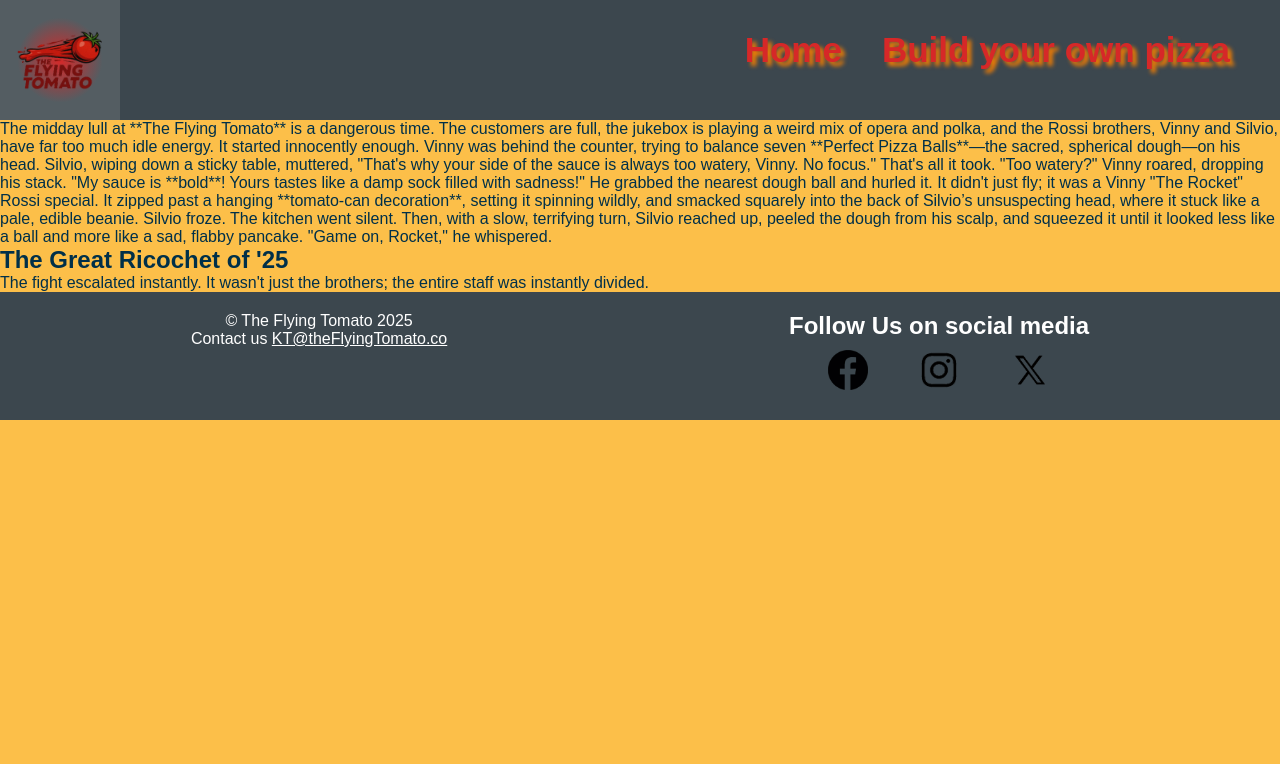
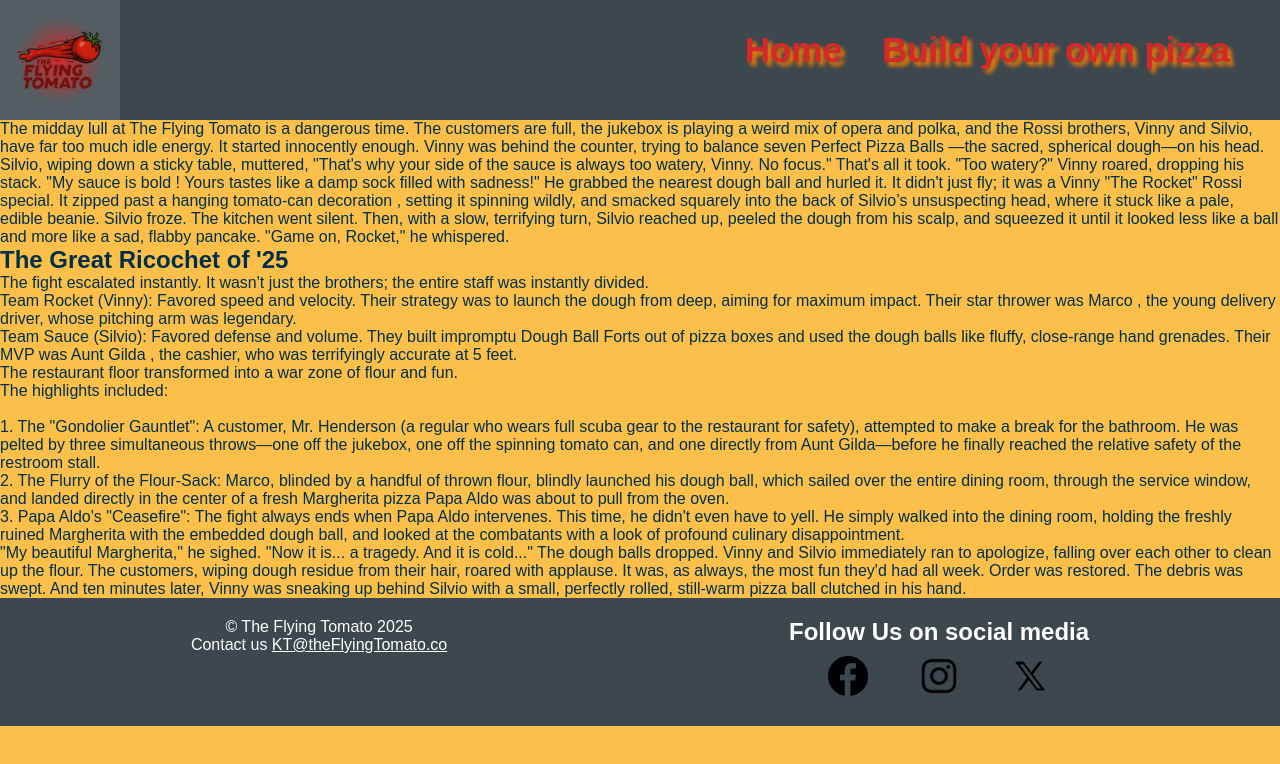
Before and after one commit to MrKad3n/Coffe, a plain HTML site: page pizza/Ball.html in a window 1280 px wide. Drawn offline with Linux system fonts and the light colour scheme; files whose address does not match are found by name.

Commit message:
Update Ball.html

```diff
--- a/pizza/Ball.html
+++ b/pizza/Ball.html
@@ -1,7 +1,7 @@
 		<title>The Flying Tomato</title>
 		<meta charset="UTF-8">
-		<meta name="description" content="">
-		<meta name="keywords" content="">
+		<meta name="description" content="The Flying Tomato Pizza">
+		<meta name="keywords" content="Pizzaball, flying tomato, tomato, flying, the flying, the tomato, pizza">
 		<meta name="display" content="width=device-width initial-scale=1.0">
 		<link rel="stylesheet" href="styles/style.css">
         <link rel="icon" href="./images/logo.png" type="image/x-icon">
@@ -31,17 +31,31 @@
         </div>
 
 		<main>
-            <p>The midday lull at **The Flying Tomato** is a dangerous time. The customers are full, the jukebox is playing a weird mix of opera and polka, and the Rossi brothers, Vinny and Silvio, have far too much idle energy.
-It started innocently enough. Vinny was behind the counter, trying to balance seven **Perfect Pizza Balls**—the sacred, spherical dough—on his head. Silvio, wiping down a sticky table, muttered, "That's why your side of the sauce is always too watery, Vinny. No focus."
+            <p>The midday lull at   The Flying Tomato   is a dangerous time. The customers are full, the jukebox is playing a weird mix of opera and polka, and the Rossi brothers, Vinny and Silvio, have far too much idle energy.
+It started innocently enough. Vinny was behind the counter, trying to balance seven   Perfect Pizza Balls  —the sacred, spherical dough—on his head. Silvio, wiping down a sticky table, muttered, "That's why your side of the sauce is always too watery, Vinny. No focus."
 That's all it took.
-"Too watery?" Vinny roared, dropping his stack. "My sauce is **bold**! Yours tastes like a damp sock filled with sadness!"
-He grabbed the nearest dough ball and hurled it. It didn't just fly; it was a Vinny "The Rocket" Rossi special. It zipped past a hanging **tomato-can decoration**, setting it spinning wildly, and smacked squarely into the back of Silvio’s unsuspecting head, where it stuck like a pale, edible beanie.
+"Too watery?" Vinny roared, dropping his stack. "My sauce is   bold  ! Yours tastes like a damp sock filled with sadness!"
+He grabbed the nearest dough ball and hurled it. It didn't just fly; it was a Vinny "The Rocket" Rossi special. It zipped past a hanging   tomato-can decoration  , setting it spinning wildly, and smacked squarely into the back of Silvio’s unsuspecting head, where it stuck like a pale, edible beanie.
 Silvio froze. The kitchen went silent. Then, with a slow, terrifying turn, Silvio reached up, peeled the dough from his scalp, and squeezed it until it looked less like a ball and more like a sad, flabby pancake.
 "Game on, Rocket," he whispered.</p>
 <h2>The Great Ricochet of '25</h2>
 <p>The fight escalated instantly. It wasn't just the brothers; the entire staff was instantly divided.</p>
+<ul>
+    <li>Team Rocket (Vinny):   Favored speed and velocity. Their strategy was to launch the dough from deep, aiming for maximum impact. Their star thrower was   Marco  , the young delivery driver, whose pitching arm was legendary.</li>
+    <li>Team Sauce (Silvio):   Favored defense and volume. They built impromptu   Dough Ball Forts   out of pizza boxes and used the dough balls like fluffy, close-range hand grenades. Their MVP was   Aunt Gilda  , the cashier, who was terrifyingly accurate at 5 feet.
+</ul>
+<p>The restaurant floor transformed into a war zone of flour and fun.</p>
+<p> The highlights included:
+<br>
+<br>1.    The "Gondolier Gauntlet":   A customer, Mr. Henderson (a regular who wears full scuba gear to the restaurant for safety), attempted to make a break for the bathroom. He was pelted by three simultaneous throws—one off the jukebox, one off the spinning tomato can, and one directly from Aunt Gilda—before he finally reached the relative safety of the restroom stall.
+<br>2.    The Flurry of the Flour-Sack:   Marco, blinded by a handful of thrown flour, blindly launched his dough ball, which sailed over the entire dining room, through the service window, and landed directly in the center of a fresh Margherita pizza Papa Aldo was about to pull from the oven.
+<br>3.    Papa Aldo's "Ceasefire":   The fight always ends when Papa Aldo intervenes. This time, he didn't even have to yell. He simply walked into the dining room, holding the freshly ruined Margherita with the embedded dough ball, and looked at the combatants with a look of profound culinary disappointment.</p>
+<p>"My beautiful Margherita," he sighed. "Now it is... a tragedy. And it is   cold..."
 
-		</main>
+The dough balls dropped. Vinny and Silvio immediately ran to apologize, falling over each other to clean up the flour. The customers, wiping dough residue from their hair, roared with applause. It was, as always, the most fun they'd had all week.
+
+Order was restored. The debris was swept. And ten minutes later, Vinny was sneaking up behind Silvio with a small, perfectly rolled, still-warm pizza ball clutched in his hand.</p>
+</main>
 
         <footer>
             <div>
```
